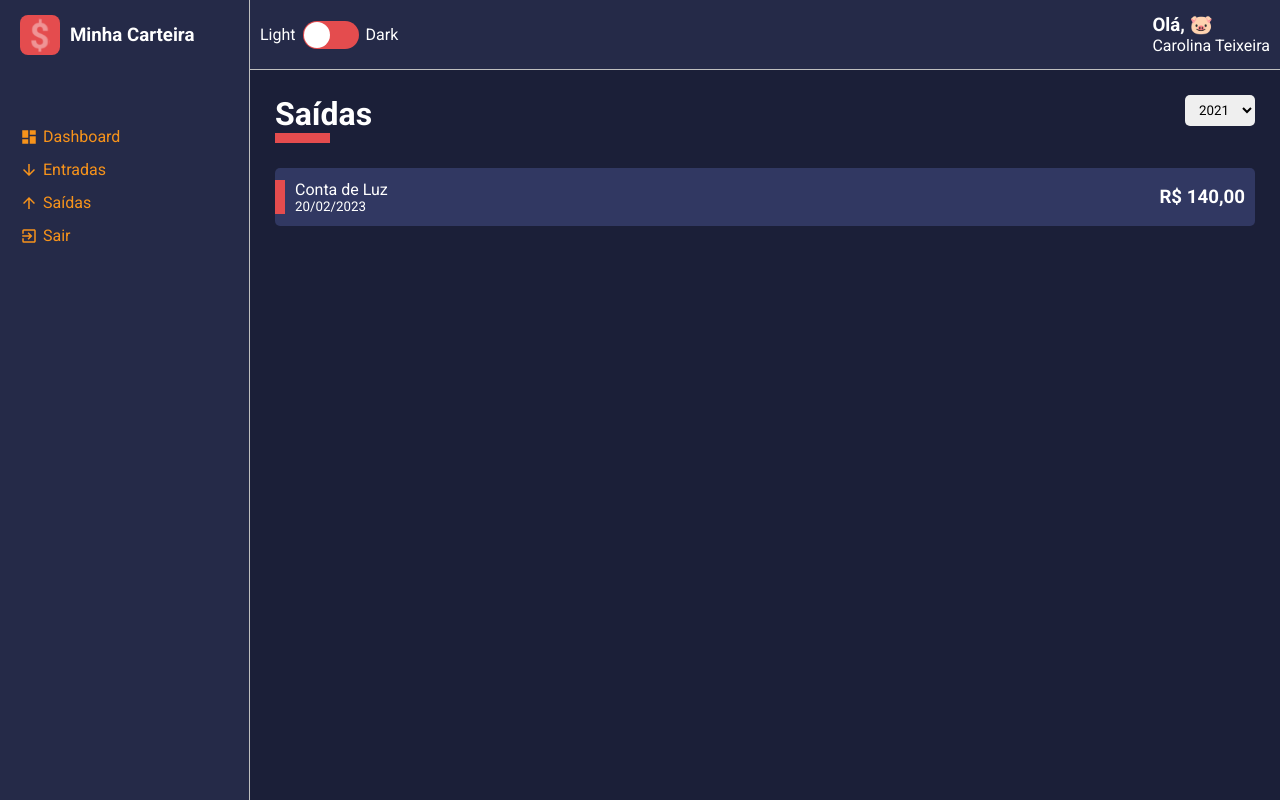
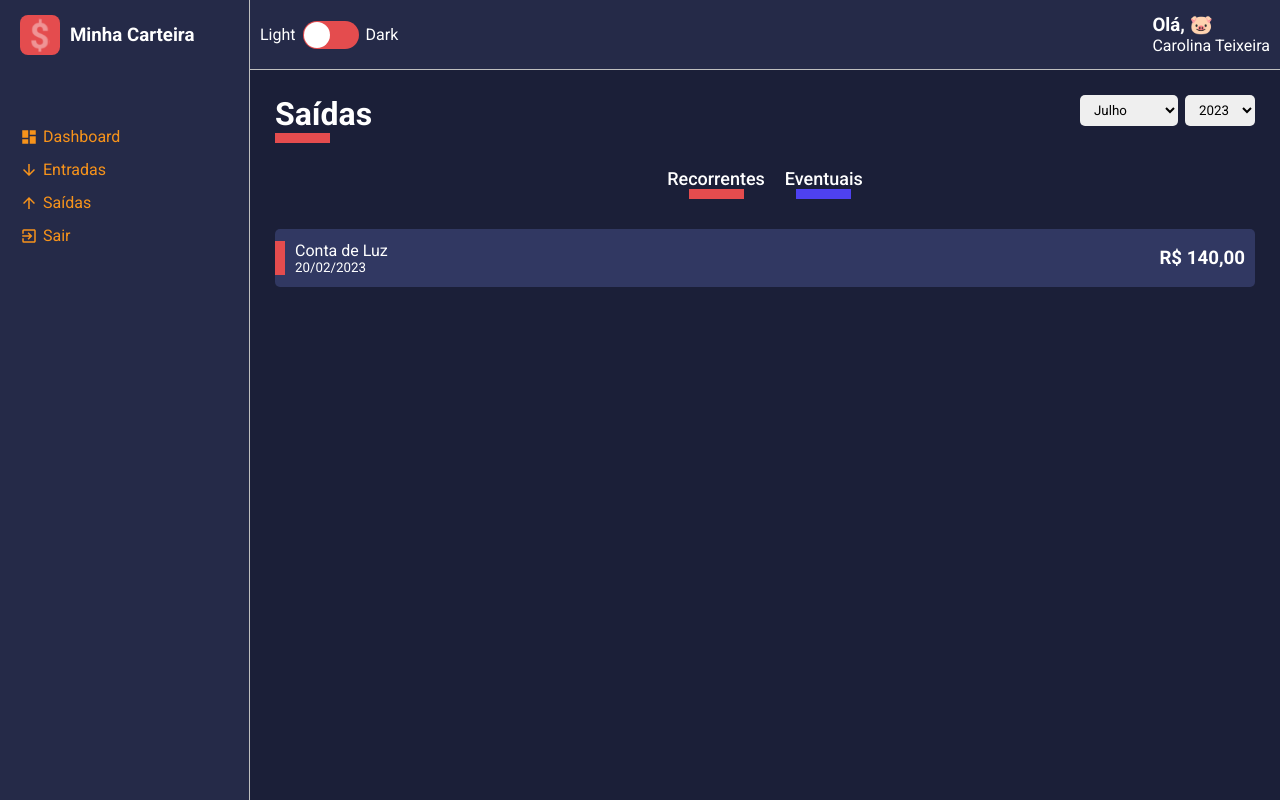
Before and after one commit to Carolinatxrs/minha-carteira, a React (Create React App) app: page / in a window 1280 px wide. Built offline with nearby package versions, Linux system fonts and the light colour scheme.

Commit message:
feat: cria os filtros recorrentes e eventuais

```diff
--- a/src/pages/List/index.tsx
+++ b/src/pages/List/index.tsx
@@ -4,21 +4,44 @@
 import SelectInput from '../../components/SelectInput';
 import HistoryFinanceCard from '../../components/HistoryFinanceCard';
 
-import { Container, Content } from './styles';
+import { Container, Content, Filters } from './styles';
 
 const List: React.FC = () => {
 
-  const options = [
+  const months = [
+    {value: '7', label: 'Julho'},
+    {value: '6', label: 'Agosto'},
+    {value: '5', label: 'Setembro'},
+  ];
+
+  const years = [
+    {value: '2023', label: '2023'},
     {value: '2021', label: '2021'},
     {value: '2022', label: '2022'},
-    {value: '2023', label: '2023'},
   ];
 
   return (
     <Container>
       <ContentHeader title='Saídas' lineColor='#E44C4E'>
-        <SelectInput options={options} />
+        <SelectInput options={months} />
+        <SelectInput options={years} />
       </ ContentHeader>
+
+      <Filters>
+        <button
+          type='button'
+          className='tag-filter tag-filter-recurrent'
+        >
+          Recorrentes
+        </button>
+
+        <button
+          type='button'
+          className='tag-filter tag-filter-eventual'
+        >
+          Eventuais
+        </button>
+      </Filters>
 
       <Content>
         <HistoryFinanceCard
--- a/src/pages/List/styles.ts
+++ b/src/pages/List/styles.ts
@@ -3,3 +3,39 @@
 export const Container = styled.div``;
 
 export const Content = styled.div``;
+
+export const Filters = styled.div`
+  width: 100%;
+  display: flex;
+  justify-content: center;
+  margin-bottom: 30px;
+
+  .tag-filter {
+    font-size: 18px;
+    font-weight: 500;
+    background: none;
+    color: ${props => props.theme.colors.white};
+
+    margin: 0 10px;
+
+    :hover {
+      opacity: .7;
+    }
+  }
+  /* bordinha do recorrentes e eventuais */
+  .tag-filter-recurrent::after {
+      content: '';
+      display: block;
+      width: 55px;
+      margin: 0 auto;
+      border-bottom: 10px solid ${props => props.theme.colors.warning};
+    }
+
+    .tag-filter-eventual::after {
+      content: '';
+      display: block;
+      width: 55px;
+      margin: 0 auto;
+      border-bottom: 10px solid ${props => props.theme.colors.success};
+    }
+`;
```
